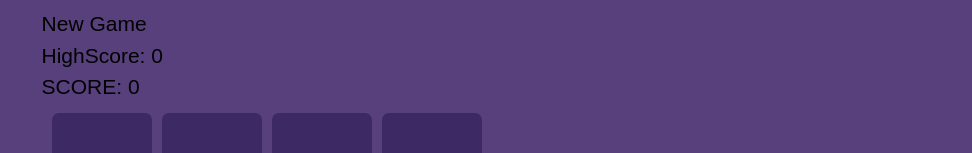
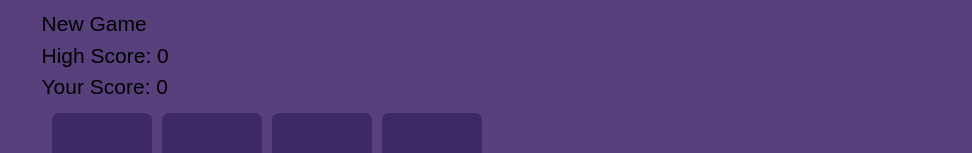
Before and after one commit to maldikurniawan/2048-animated, a React (Vite) app: page / in a window 1280 px wide. Shown: the part 164-317 px from the top of the page, without its empty margins (308-1280 px from the left). Built offline with nearby package versions, Linux system fonts and the light colour scheme.

Commit message:
fix font

```diff
--- a/src/components/Board.jsx
+++ b/src/components/Board.jsx
@@ -153,11 +153,11 @@ const BoardView = () => {
                 >
                     New Game
                 </div>
-                <div className="fixed top-5 right-2.5 bg-[#3d2963] text-white/50 py-2 px-6 whitespace-nowrap rounded-lg w-[170px]">
-                    <div className="text-sm uppercase text-center">HighScore: {highScore2048}</div>
+                <div className="fixed top-5 right-2.5 bg-[#3d2963] text-white/50 py-2 px-6 whitespace-nowrap rounded-lg w-[175px]">
+                    <div className="text-sm uppercase text-center">High Score: {highScore2048}</div>
                 </div>
-                <div className="fixed top-16 right-2.5 bg-[#3d2963] text-white/50 py-2 px-6 rounded-lg w-[170px]">
-                    <div className="text-sm text-center">SCORE: {board.score}</div>
+                <div className="fixed top-16 right-2.5 bg-[#3d2963] text-white/50 py-2 px-6 rounded-lg w-[175px]">
+                    <div className="text-sm text-center">Your Score: {board.score}</div>
                 </div>
             </div>
             <div className='board'>
```
